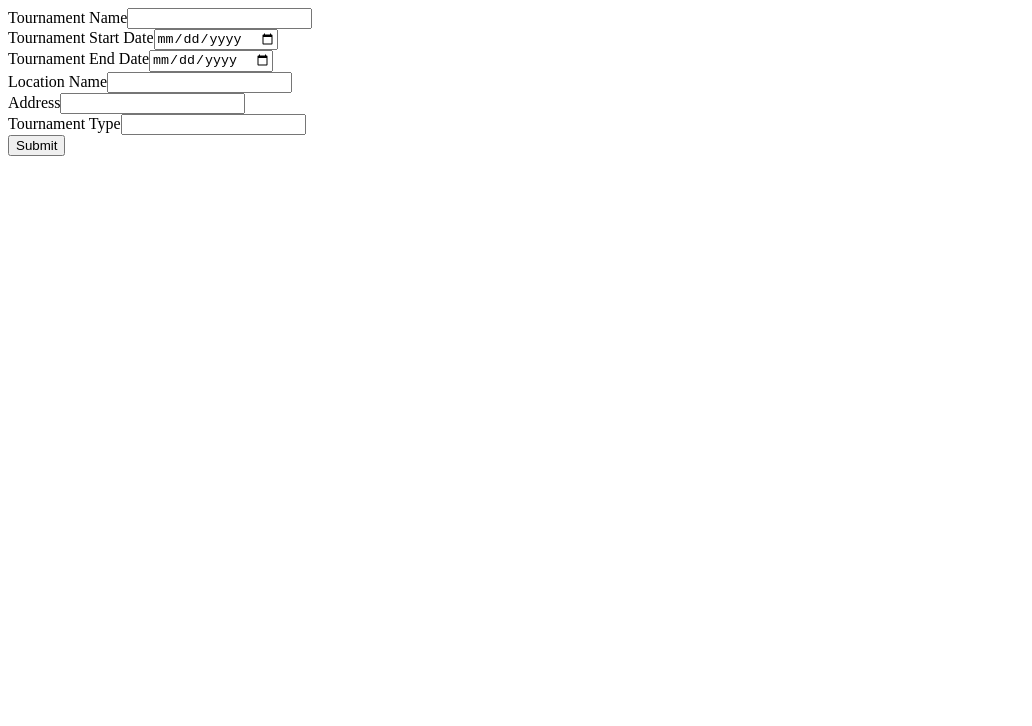
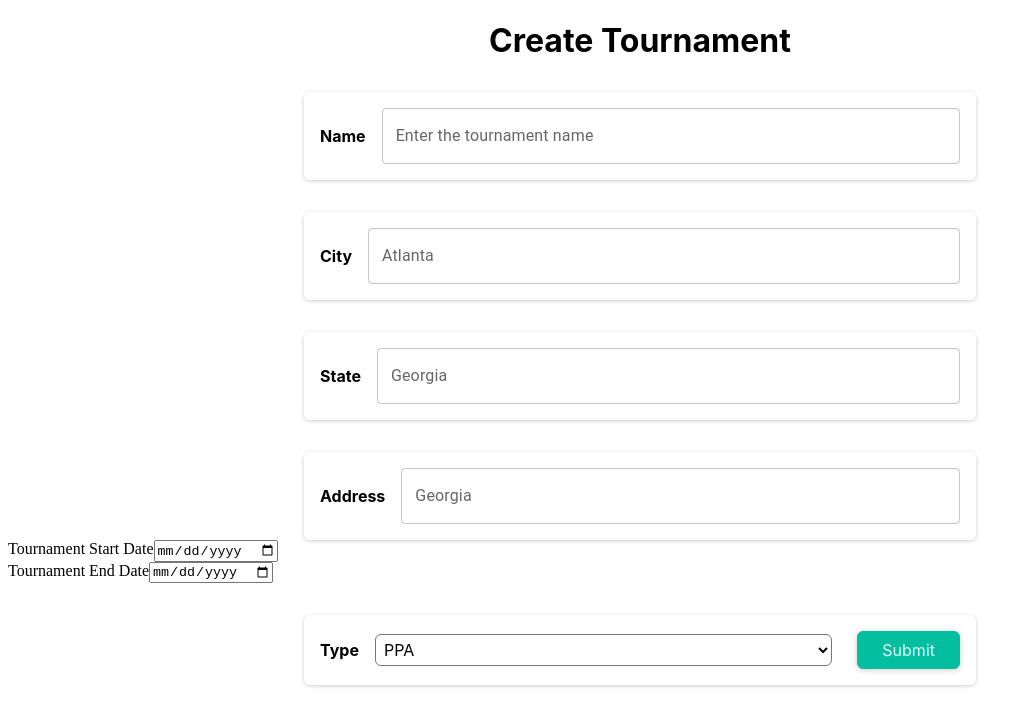
Before and after one commit to kristinhargrove/pbt-reviews, a Next.js app: page /createTournament in a window 1280 px wide. Shown: the top 726 px of the page, without its empty margins (0-1032 px from the left). Built offline with nearby package versions, Linux system fonts and the light colour scheme.

Commit message:
Update styles and add styled components

```diff
--- /dev/null
+++ b/components/ui/Button.js
@@ -0,0 +1,108 @@
+import Link from "next/link";
+import styled from "styled-components";
+
+export default function Button(props) {
+  const { link, href, isRed, customColor } = props;
+
+  console.log("button here");
+  console.log(customColor);
+
+  if (link) {
+    return (
+      <Link href={link}>
+        <StyledLink color={customColor}>{props.children}</StyledLink>
+      </Link>
+    );
+  }
+
+  if (href) {
+    return (
+      <StyledLink color={customColor} href={href} target="_blank">
+        {props.children}
+      </StyledLink>
+    );
+  }
+
+  return (
+    <StyledButton color={customColor} onClick={props.onClick}>
+      {props.children}
+    </StyledButton>
+  );
+}
+
+const StyledLink = styled.a`
+  text-decoration: none;
+  cursor: pointer;
+  font: inherit;
+  background-color: #03be9f;
+  border: 1px solid #03be9f;
+  border-radius: 6px;
+  color: #dafff7;
+  padding: 0.5rem 1.5rem;
+  text-align: center;
+  margin-left: 8px;
+  box-shadow: 0 1px 6px rgba(0, 0, 0, 0.2);
+
+  &:hover {
+    background-color: #02afa1;
+    border-color: #02afa1;
+  }
+
+  ${({ color }) =>
+    color === "#C90C04" &&
+    `
+    background-color: #C90C04;
+    border-color: #C90C04;
+    color: #FFDCDA;
+
+    &:hover {
+      background-color: #B50800;
+      border-color: #B50800;
+    }
+  `}
+`;
+
+const StyledButton = styled.button`
+  text-decoration: none;
+  cursor: pointer;
+  font: inherit;
+  background-color: #03be9f;
+  border: 1px solid #03be9f;
+  border-radius: 6px;
+  color: #dafff7;
+  padding: 0.5rem 1.5rem;
+  text-align: center;
+  margin-left: 8px;
+  box-shadow: 0 1px 6px rgba(0, 0, 0, 0.2);
+
+  &:hover {
+    background-color: #02afa1;
+    border-color: #02afa1;
+  }
+
+  ${({ color }) =>
+    color === "#C90C04" &&
+    `
+    background-color: ${color};
+    border-color: ${color};
+    color: #FFDCDA;
+
+    &:hover {
+      background-color: #B50800;
+      border-color: #B50800;
+    }
+  `}
+
+  ${({ color }) =>
+    color === "#fff" &&
+    `
+    background-color: ${color};
+    border-color: #ddd;
+    color: #000;
+
+    &:hover {
+      background-color: #eee;
+      border-color: #ccc;
+    }
+  `}
+`;
--- /dev/null
+++ b/components/ui/StyledForm.js
@@ -0,0 +1,71 @@
+import styled from "styled-components";
+import Button from "./Button";
+
+const StyledFormElement = styled.form`
+  margin: 2rem auto 0 auto;
+  font-family: -apple-system, BlinkMacSystemFont, Segoe UI, Roboto, Oxygen,
+    Ubuntu, Cantarell, Fira Sans, Droid Sans, Helvetica Neue, sans-serif;
+  box-shadow: 0 1px 4px rgba(0, 0, 0, 0.2);
+  padding: 1rem;
+  background-color: white;
+  border-radius: 6px;
+  width: 90%;
+  max-width: 40rem;
+  display: flex;
+  justify-content: space-between;
+  flex-direction: column;
+  gap: 1rem;
+
+  @media (min-width: 768px) {
+    flex-direction: row;
+  }
+`;
+
+const Controls = styled.div`
+  width: 100%;
+  display: flex;
+  gap: 1rem;
+  flex-direction: column;
+
+  @media (min-width: 768px) {
+    width: 80%;
+    flex-direction: row;
+  }
+`;
+
+const Control = styled.div`
+  flex: 1;
+  display: flex;
+  gap: 1rem;
+  align-items: center;
+  justify-content: space-between;
+`;
+
+const ControlLabel = styled.label`
+  font-weight: bold;
+`;
+
+const ControlSelect = styled.select`
+  font: inherit;
+  background-color: white;
+  border-radius: 6px;
+  width: 70%;
+  padding: 0.25rem;
+
+  @media (min-width: 768px) {
+    width: 100%;
+  }
+`;
+
+const FormButton = styled(Button)`
+  width: 20%;
+`;
+
+export {
+  StyledFormElement,
+  Controls,
+  Control,
+  FormButton,
+  ControlSelect,
+  ControlLabel,
+};
--- /dev/null
+++ b/next.config.js
@@ -0,0 +1,5 @@
+module.exports = {
+  compiler: {
+    styledComponents: true,
+  },
+};
--- a/pages/createTournament.js
+++ b/pages/createTournament.js
@@ -1,32 +1,112 @@
+import styled from "styled-components";
+import Button from "../components/ui/Button";
+import {
+  StyledFormElement,
+  ControlSelect,
+  Control,
+  Controls,
+  ControlLabel,
+  FormButton,
+} from "../components/ui/StyledForm";
 
+import { Fragment } from "react";
+
+import TextField from "@mui/material/TextField";
 
 export default function createTournamentForm() {
   return (
-        <form action="/api/form" method="post">
-            <label htmlFor="tournamentName">Tournament Name</label>
-            <input type="text" id="tournamentName" required />
-            <br />
+    <Fragment>
+      <Title>Create Tournament</Title>
+      <StyledFormElement action="/api/form" method="post">
+        <Control>
+          <ControlLabel>Name</ControlLabel>
+          <TextField
+            id="outlined-basic"
+            //onChange={emailInputHandler}
+            variant="outlined"
+            //inputRef={emailInputRef}
+            fullWidth
+            //error={emailError}
+            //helperText={emailError ? "Email cannot be empty" : " "}
+            label="Enter the tournament name"
+          />
+        </Control>
+      </StyledFormElement>
+      <StyledFormElement action="/api/form" method="post">
+        <Control>
+          <ControlLabel>City</ControlLabel>
+          <TextField
+            id="outlined-basic"
+            //onChange={emailInputHandler}
+            variant="outlined"
+            //inputRef={emailInputRef}
+            fullWidth
+            //error={emailError}
+            //helperText={emailError ? "Email cannot be empty" : " "}
+            label="Atlanta"
+          />
+        </Control>
+      </StyledFormElement>
+      <StyledFormElement action="/api/form" method="post">
+        <Control>
+          <ControlLabel>State</ControlLabel>
+          <TextField
+            id="outlined-basic"
+            //onChange={emailInputHandler}
+            variant="outlined"
+            //inputRef={emailInputRef}
+            fullWidth
+            //error={emailError}
+            //helperText={emailError ? "Email cannot be empty" : " "}
+            label="Georgia"
+          />
+        </Control>
+      </StyledFormElement>
+
+      <StyledFormElement action="/api/form" method="post">
+        <Control>
+          <ControlLabel>Address</ControlLabel>
+          <TextField
+            id="outlined-basic"
+            //onChange={emailInputHandler}
+            variant="outlined"
+            //inputRef={emailInputRef}
+            fullWidth
+            //error={emailError}
+            //helperText={emailError ? "Email cannot be empty" : " "}
+            label="Georgia"
+          />
+        </Control>
+      </StyledFormElement>
+
       <label htmlFor="tournamentStartDate">Tournament Start Date</label>
       <input type="date" id="tournamentStartDate" required />
       <br />
       <label htmlFor="tournamentEndDate">Tournament End Date</label>
       <input type="date" id="tournamentEndDate" required />
       <br />
-            <label htmlFor="tournamentLocation">Location Name</label>
-            <input type="text" id="tournamentLocation" required />
+
+      <StyledFormElement>
+        <Controls>
+          <Control>
+            <ControlLabel htmlFor="roleFilter">Type</ControlLabel>
+            <ControlSelect id="type">
+              <option value="PPA">PPA</option>
+              <option value="APP">APP</option>
+              <option value="Other">Other</option>
+            </ControlSelect>
+          </Control>
+        </Controls>
+        <FormButton>Submit</FormButton>
+      </StyledFormElement>
+
       <br />
-            <label htmlFor="tournamentAddress">Address</label>
-            <input type="textfield" id="tournamentAddress" required />
-            <br />
-            <label htmlFor="tournamentAffiliation">Tournament Type</label>
-            <input list="tournamentAffliation" required />
-                <datalist id="tournamentAffliation">
-                        <option value = "PPA" />
-                        <option value = "APP" />
-                        <option value = "Other" />
-                </datalist>
-            <br />
-        <button type="submit">Submit</button>
-        </form>
-    )
+    </Fragment>
+  );
 }
+
+const Title = styled.h1`
+  font-family: -apple-system, BlinkMacSystemFont, Segoe UI, Roboto, Oxygen,
+    Ubuntu, Cantarell, Fira Sans, Droid Sans, Helvetica Neue, sans-serif;
+  text-align: center;
+`;
```
Also changed, not shown: package.json (+7 -1 lines), 1 other file (tests, documents, lock files or other folders). Lines whose indentation alone changed are shown as unchanged.
